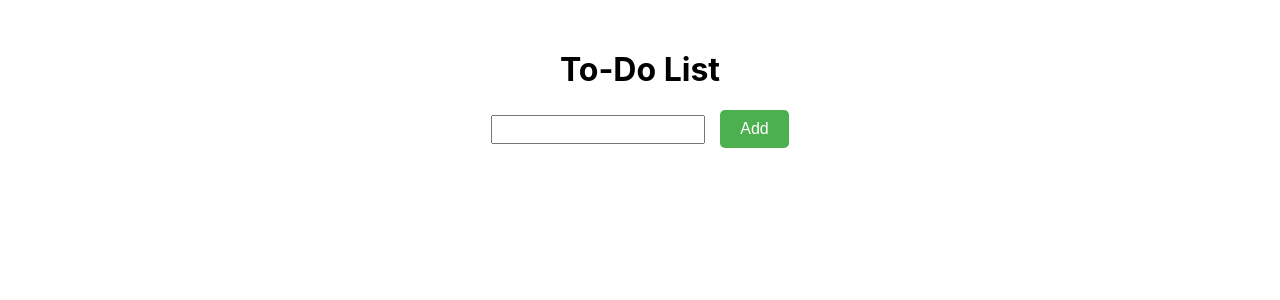
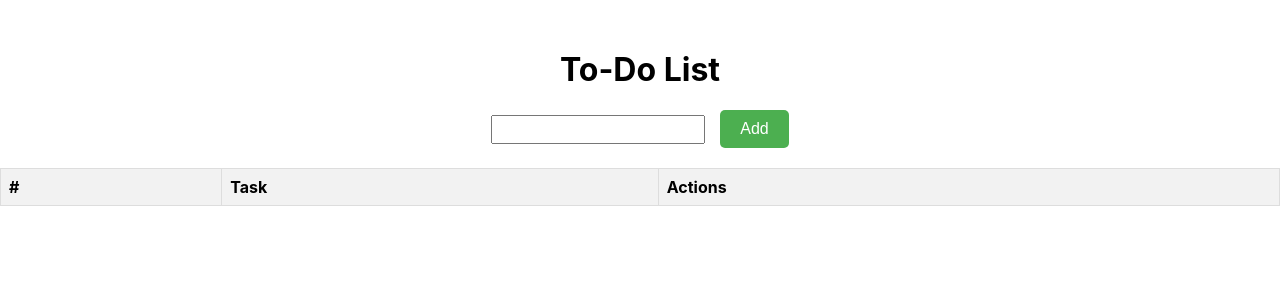
Before and after one commit to preethimaddy/todo_list, a React (Create React App) app: page / in a window 1280 px wide. Shown: the top 300 px of the page. Built offline with nearby package versions, Linux system fonts and the light colour scheme.

Commit message:
styling table

```diff
--- a/src/ToDo.css
+++ b/src/ToDo.css
@@ -45,3 +45,28 @@ h1 {
   button:hover {
     background-color: darkred;
   }
+  /* Table styles */
+table {
+    width: 100%;
+    border-collapse: collapse; /* Ensures borders are not doubled */
+    margin-top: 20px;
+  }
+
+  /* Style for table header (th) and table data cells (td) */
+  th, td {
+    border: 1px solid #ddd; /* This adds the border lines */
+    padding: 8px;
+    text-align: left;
+  }
+
+  th {
+    background-color: #f2f2f2; /* Light background for the header */
+  }
+
+  tr:nth-child(even) {
+    background-color: #f9f9f9; /* Light gray for alternate rows */
+  }
+
+  tr:hover {
+    background-color: #ddd; /* Highlight row on hover */
+  }
--- a/src/ToDo.jsx
+++ b/src/ToDo.jsx
@@ -28,13 +28,27 @@ const deleteTodo = (index) =>{
         onChange={(e)=> setInput(e.target.value)}
         placeholder="Add a new task" />
 <button className="add-task-button" onClick={addToDo}>Add</button>
-<ol>
-  {todos.map((todo,index)=>
-(
-  <li key={index}>{todo}
-  <button onClick={()=>deleteTodo(index)}>Delete</button></li>
-))}
-</ol>
+{/* Table to display tasks */}
+<table>
+        <thead>
+          <tr>
+            <th>#</th>
+            <th>Task</th>
+            <th>Actions</th>
+          </tr>
+        </thead>
+        <tbody>
+          {todos.map((todo, index) => (
+            <tr key={index}>
+              <td>{index + 1}</td>
+              <td>{todo}</td>
+              <td>
+                <button onClick={() => deleteTodo(index)}>Delete</button>
+              </td>
+            </tr>
+          ))}
+        </tbody>
+      </table>
 </div>
     </>
   )
```
